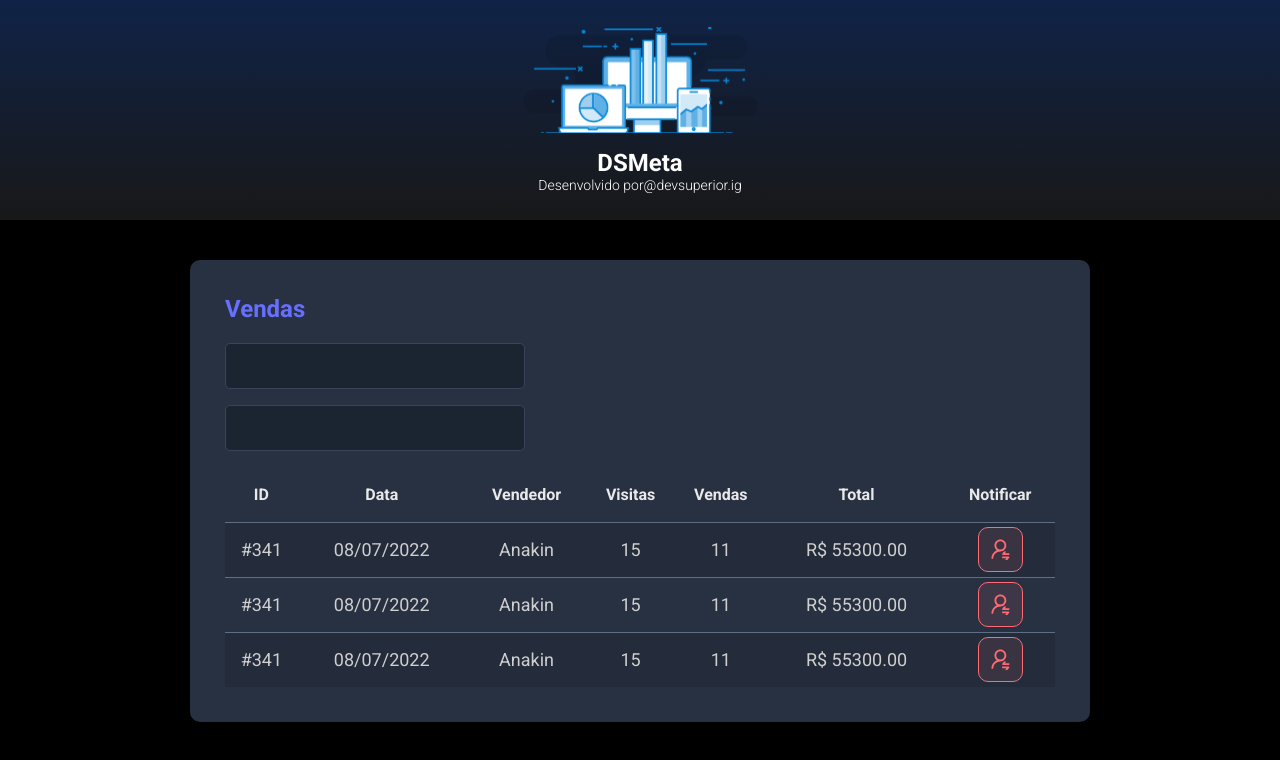
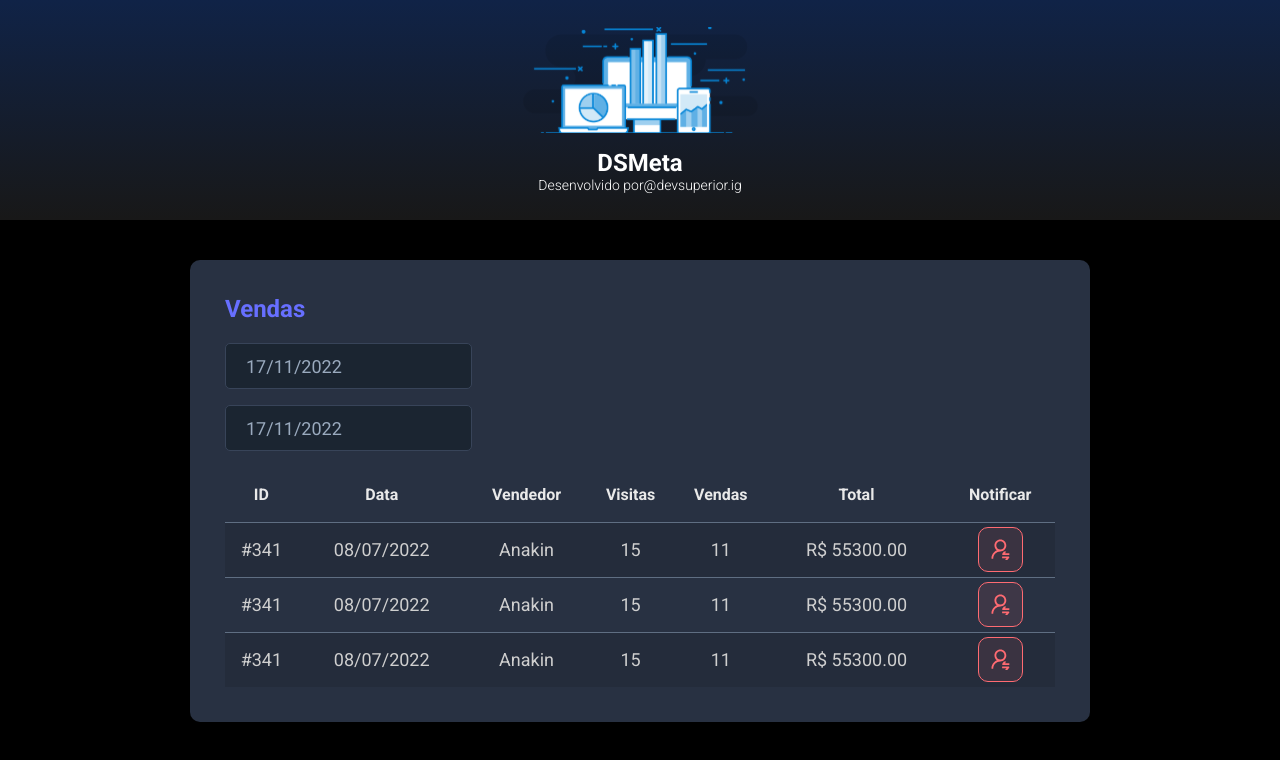
Before and after one commit to Cleiton-araujo/dsmeta, a React (Vite) app in the folder frontend/: page / in a window 1280 px wide. Shown: the top 760 px of the page. Built offline with nearby package versions, Linux system fonts and the light colour scheme.

Commit message:
Datepicker

```diff
--- a/frontend/package.json
+++ b/frontend/package.json
@@ -9,7 +9,9 @@
     "preview": "vite preview"
   },
   "dependencies": {
+    "@types/react-datepicker": "4.4.2",
     "react": "^18.2.0",
+    "react-datepicker": "4.8.0",
     "react-dom": "^18.2.0"
   },
   "devDependencies": {
--- a/frontend/src/components/SalesCards/index.tsx
+++ b/frontend/src/components/SalesCards/index.tsx
@@ -1,4 +1,5 @@
-
+import DatePicker from "react-datepicker";
+import "react-datepicker/dist/react-datepicker.css";
 import NotificationButton from '../NotificationButton'
 import './styles.css'
 
@@ -8,10 +9,20 @@
       <h2 className="dsmeta-sales-title">Vendas</h2>
       <div>
         <div className="dsmeta-form-control-container">
-        <input className="dsmeta-form-control" type="text"/>
+          <DatePicker
+            selected={new Date()}
+            onChange={(date: Date) => { }}
+            className="dsmeta-form-control"
+            dateFormat="dd/MM/yyyy"
+          />
         </div>
         <div className="dsmeta-form-control-container">
-        <input className="dsmeta-form-control" type="text"/>
+          <DatePicker
+            selected={new Date()}
+            onChange={(date: Date) => { }}
+            className="dsmeta-form-control"
+            dateFormat="dd/MM/yyyy"
+          />
         </div>
       </div>
 
@@ -38,7 +49,7 @@
               <td>R$ 55300.00</td>
               <td>
                 <div className="dsmeta-red-btn-container">
-                <NotificationButton/>
+                  <NotificationButton />
                 </div>
               </td>
             </tr>
@@ -51,7 +62,7 @@
               <td>R$ 55300.00</td>
               <td>
                 <div className="dsmeta-red-btn-container">
-                <NotificationButton/>
+                  <NotificationButton />
                 </div>
               </td>
             </tr>
@@ -64,7 +75,7 @@
               <td>R$ 55300.00</td>
               <td>
                 <div className="dsmeta-red-btn-container">
-                <NotificationButton/>
+                  <NotificationButton />
                 </div>
               </td>
             </tr>
```
Also changed, not shown: 1 other file (tests, documents, lock files or other folders). Lines whose indentation alone changed are shown as unchanged.
